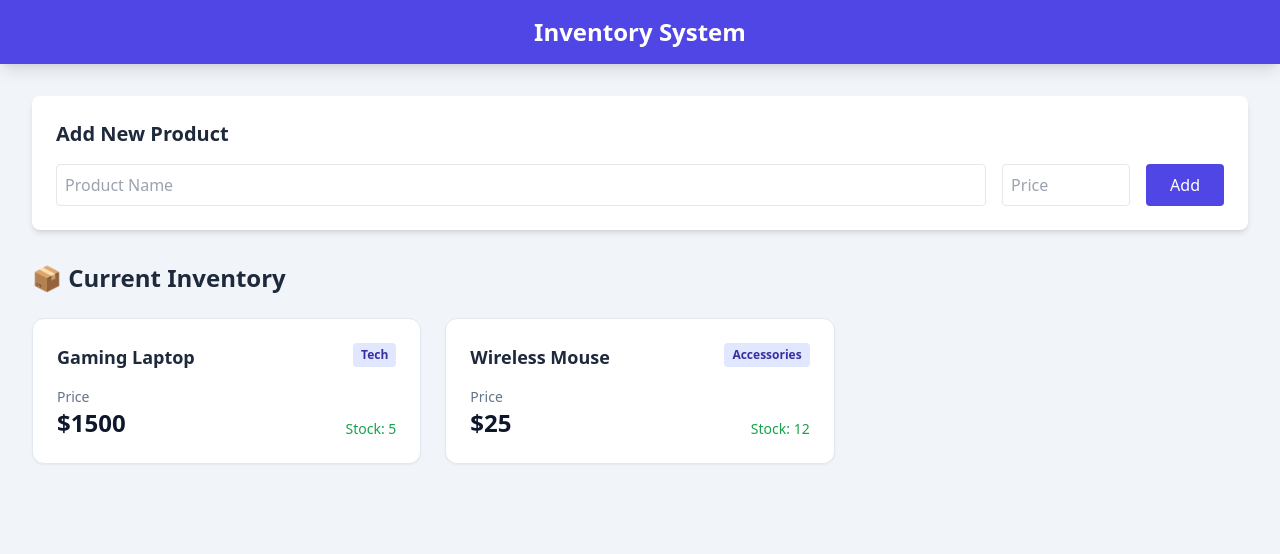
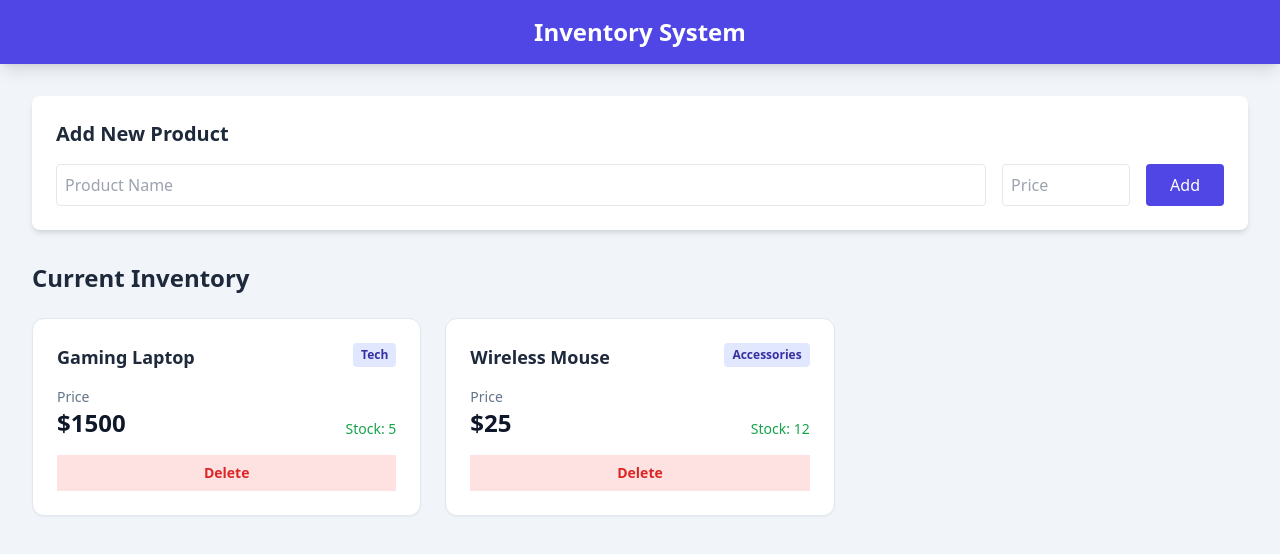
Before and after one commit to Chris131312/inventory-system-react, a React (Vite) app: page / in a window 1280 px wide. Shown: the top 554 px of the page. Built offline with nearby package versions, Linux system fonts and the light colour scheme.

Commit message:
Add handleAddProduct and handleDeleteProduct, App.jsx

```diff
--- a/src/App.jsx
+++ b/src/App.jsx
@@ -1,11 +1,22 @@
-import { useState } from "react";
+import { useState, useEffect } from "react";
 import Header from "./components/Header";
 import ProductList from "./components/ProductList";
 import ProductForm from "./components/ProductForm";
 
 function App() {
-  const [products, setProducts] = useState([
-    { id: 1, name: "Gaming Laptop", price: 1500, category: "Tech", stock: 5 },
+  const [products, setProducts] = useState(() => {
+    const savedProducts = localStorage.getItem("inventory_products");
+    if (savedProducts) {
+      return JSON.parse(savedProducts);
+    } else {
+      return [
+        {
+          id: 1,
+          name: "Gaming Laptop",
+          price: 1500,
+          category: "Tech",
+          stock: 5,
+        },
         {
           id: 2,
           name: "Wireless Mouse",
@@ -13,12 +24,22 @@ function App() {
           category: "Accessories",
           stock: 12,
         },
-  ]);
+      ];
+    }
+  });
+
+  useEffect(() => {
+    localStorage.setItem("inventory_products", JSON.stringify(products));
+  }, [products]);
 
   const handleAddProduct = (newProduct) => {
     setProducts([...products, newProduct]);
   };
 
+  const handleDeleteProduct = (idToDelete) => {
+    const newProducts = products.filter((product) => product.id !== idToDelete);
+    setProducts(newProducts);
+  };
   return (
     <div className="min-h-screen bg-slate-100">
       <Header />
@@ -27,10 +48,10 @@ function App() {
         <ProductForm addProduct={handleAddProduct} />
 
         <h2 className="text-2xl font-bold text-slate-800 mb-6 mt-8">
-          📦 Current Inventory
+          Current Inventory
         </h2>
 
-        <ProductList products={products} />
+        <ProductList products={products} deleteProduct={handleDeleteProduct} />
       </main>
     </div>
   );
--- a/src/components/ProductList.jsx
+++ b/src/components/ProductList.jsx
@@ -1,4 +1,4 @@
-function ProductList({ products }) {
+function ProductList({ products, deleteProduct }) {
   if (products.length === 0) {
     return (
       <div className="text-center p-10 bg-white rounded-lg shadow-sm">
@@ -34,6 +34,12 @@ function ProductList({ products }) {
               {product.stock > 0 ? `Stock: ${product.stock}` : "Out of Stock"}
             </div>
           </div>
+          <button
+            onClick={() => deleteProduct(product.id)}
+            className="mt-4 w-full bg-red-100 text-red-600 py-2 rpunded-lg hover:bg-red-200 transition-colors text-sm font-semibold"
+          >
+            Delete
+          </button>
         </div>
       ))}
     </div>
```
Lines whose indentation alone changed are shown as unchanged.
